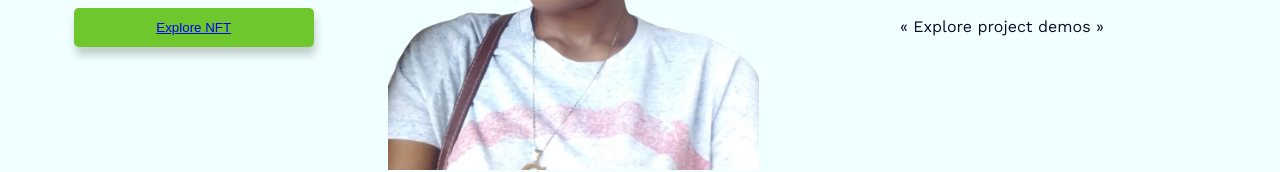
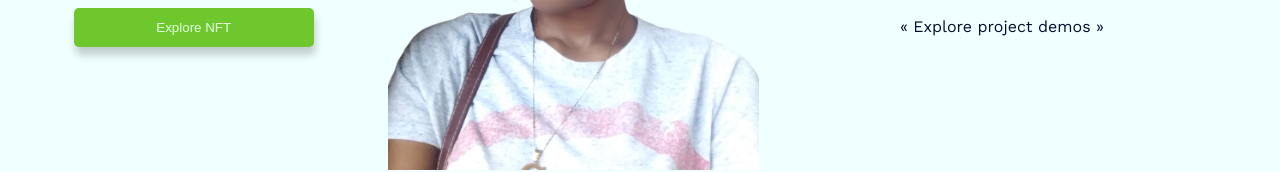
Before and after one commit to eseodiase/new-ese-portfolio, a plain HTML site: page index.html in a window 1280 px wide. Shown: the part 436-608 px from the top of the page. Drawn offline with nearby package versions, Linux system fonts and the light colour scheme.

Commit message:
style.css

```diff
--- a/style.css
+++ b/style.css
@@ -142,6 +142,10 @@ user-select: none; /* Standard syntax */
     color: #e2ffe2;
     border-radius: 5px;
     box-shadow:1.5px 8px 8px 0.1px rgba(0,0,0,0.2);
+}
+.subContent1a button a{
+   text-decoration:none;
+   color: #e2ffe2;
 }
 .subContent1a button:hover{
     background: #050d2e;
```
